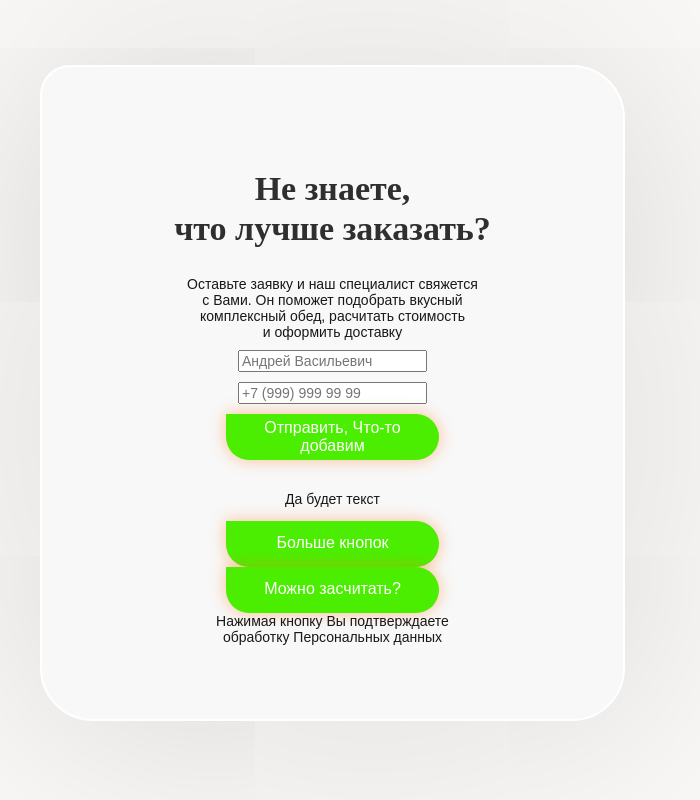
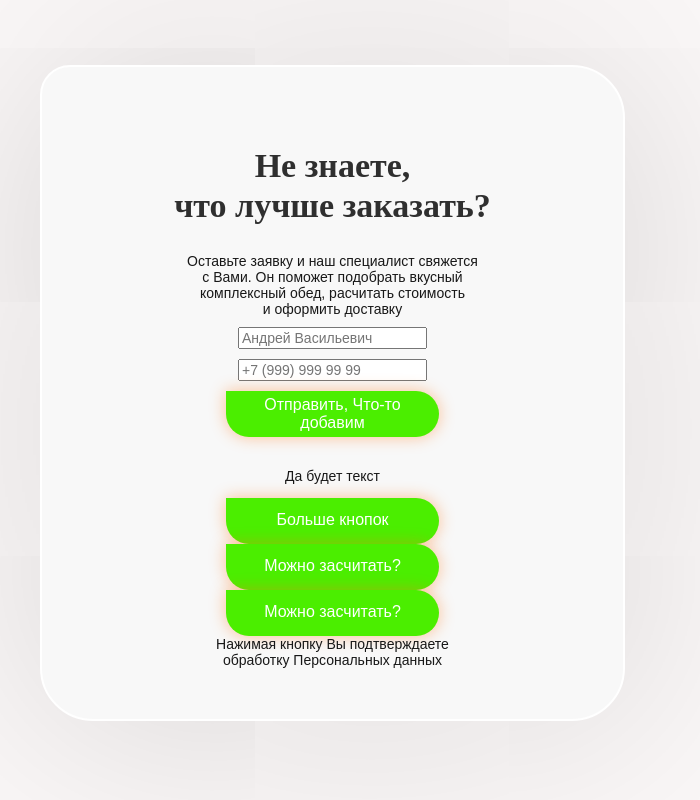
Before and after one commit to JMonoyro/FoodILikeJMo, a plain HTML site: page index.html in a window 1280 px wide. Shown: the part 969-1769 px from the top of the page, without its empty margins (0-700 px from the left). Drawn offline with Linux system fonts and the light colour scheme; a web font is replaced by a local one.

Commit message:
Изменения в клоне

```diff
--- a/index.html
+++ b/index.html
@@ -227,6 +227,7 @@
                         <p>Да будет текст</p>
                         <button class="btn_send">Больше кнопок</button>
                         <button class="btn_send">Можно засчитать?</button>
+                        <button class="btn_send">Можно засчитать?</button>
                         Нажимая кнопку Вы подтверждаете<br> обработку Персональных данных
                     </div>
                 </div>
```
